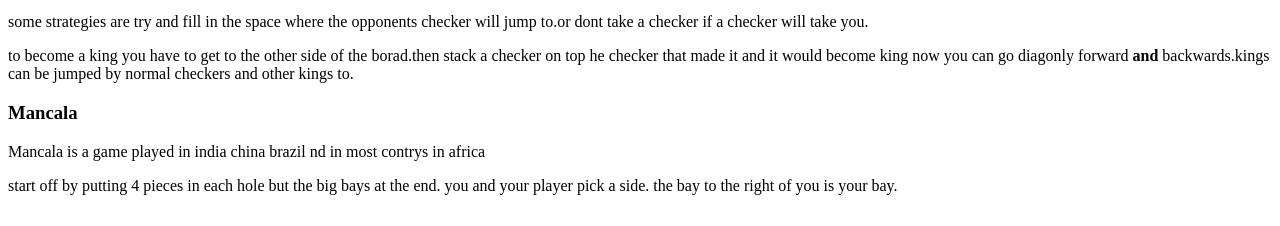
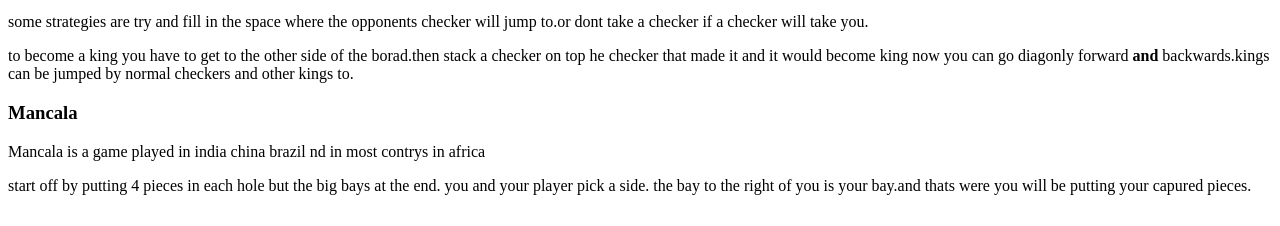
Before and after one commit to Micah567/website, a plain HTML site: page index.html in a window 1280 px wide. Shown: the part 574-800 px from the top of the page. Drawn offline with Linux system fonts and the light colour scheme.

Commit message:
Update index.html

```diff
--- a/index.html
+++ b/index.html
@@ -27,7 +27,7 @@
    <p>Mancala is a game played in india china brazil nd in most contrys in africa<p/>
 
   <p>start off by putting 4 pieces in each hole but the big bays at the end.
-    you and your player pick a side. the bay to the right of you is your bay.
+    you and your player pick a side. the bay to the right of you is your bay.and thats were you will be putting your capured pieces.</p>
 
 
 
```
